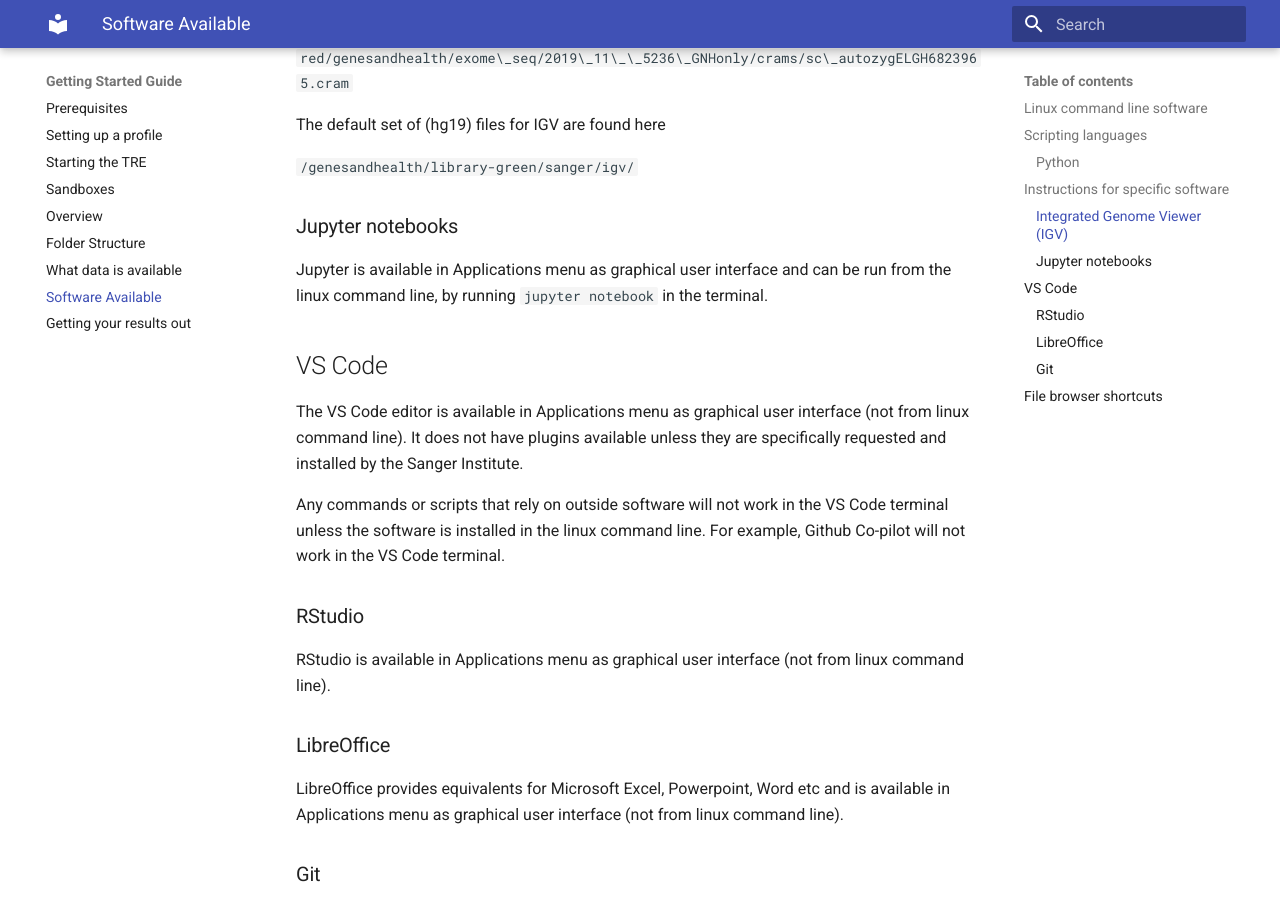
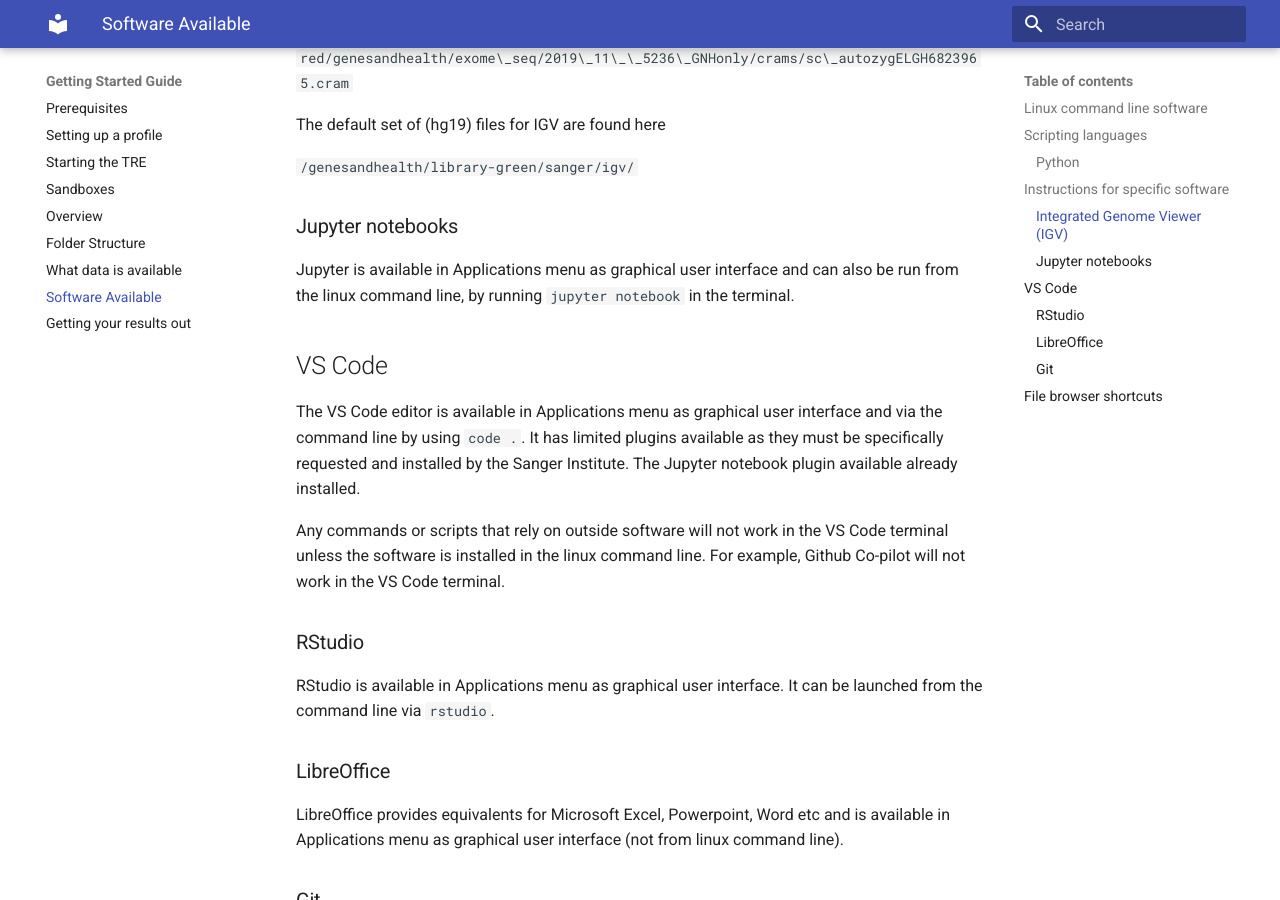
Before and after one commit to genes-and-health/documentation, an MkDocs documentation site: the page built from docs/getting_started/software_available.md, in a window 1280 px wide and 900 px high, scrolled down 1074 px. Built offline with MkDocs 1.6.1 and Material for MkDocs 9.7.7, drawn with Linux system fonts in a browser that asks for light colours.

```diff
--- a/docs/getting_started/software_available.md
+++ b/docs/getting_started/software_available.md
@@ -28,17 +28,17 @@ The default set of (hg19) files for IGV are found here
 
 ### Jupyter notebooks
 
-Jupyter is available in Applications menu as graphical user interface and can be run from the linux command line, by running `jupyter notebook` in the terminal.
+Jupyter is available in Applications menu as graphical user interface and can also be run from the linux command line, by running `jupyter notebook` in the terminal.
 
 ## VS Code
 
-The VS Code editor is available in Applications menu as graphical user interface (not from linux command line). It does not have plugins available unless they are specifically requested and installed by the Sanger Institute.
+The VS Code editor is available in Applications menu as graphical user interface and via the command line by using `code .`. It has limited plugins available as they must be specifically requested and installed by the Sanger Institute. The Jupyter notebook plugin available already installed.
 
 Any commands or scripts that rely on outside software will not work in the VS Code terminal unless the software is installed in the linux command line. For example, Github Co-pilot will not work in the VS Code terminal.
 
 ### RStudio
 
-RStudio is available in Applications menu as graphical user interface (not from linux command line).
+RStudio is available in Applications menu as graphical user interface. It can be launched from the command line via `rstudio`.
 
 ### LibreOffice
 
```
Also changed, not shown: docs/getting_started/starting_the_tre.md (+1 -3 lines).
